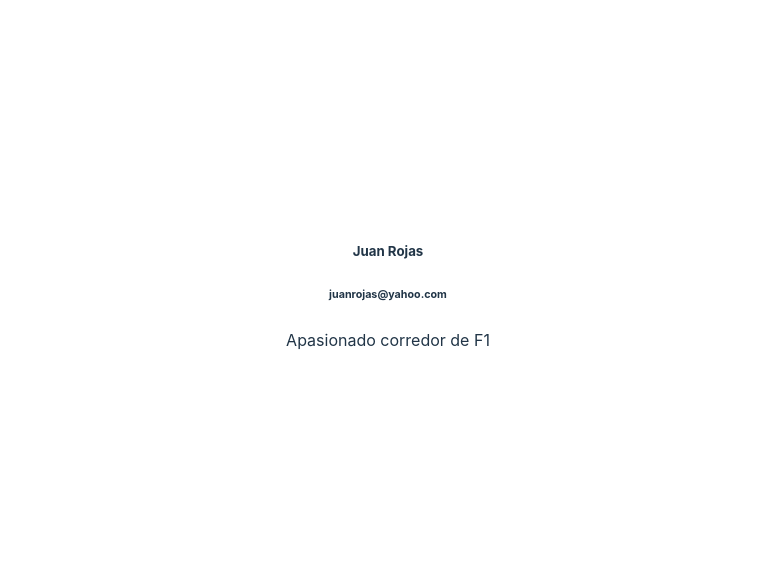
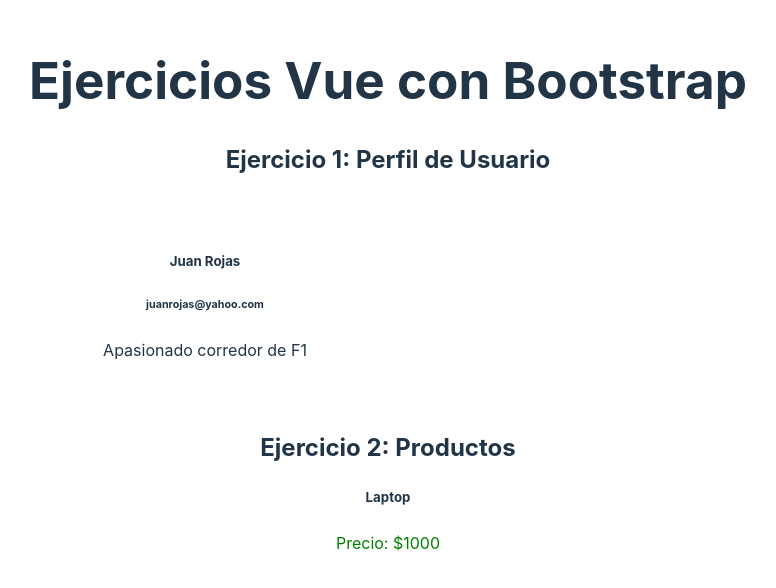
Before and after one commit to FideoKojima/211024, a Vue app: page / in a window 1280 px wide. Shown: the part 106-694 px from the top of the page, without its empty margins (252-1028 px from the left). Built offline with nearby package versions, Linux system fonts and the light colour scheme.

Commit message:
Refactor App.vue and add Product and UserProfile components

```diff
--- a/src/App.vue
+++ b/src/App.vue
@@ -1,9 +1,26 @@
-<script setup>
+<script>
 import UserProfile from "./components/UserProfile.vue";
+import Product from "./components/Product.vue";
+
+export default {
+  name: "App",
+  components: {
+    UserProfile,
+    Product,
+  },
+};
 </script>
 
 <template>
-  <UserProfile />
+  <div class="container mt-5">
+    <h1 class="mb-4">Ejercicios Vue con Bootstrap</h1>
+
+    <h2 clas="mb-3">Ejercicio 1: Perfil de Usuario</h2>
+    <UserProfile />
+
+    <h2 clas="mb-3">Ejercicio 2: Productos</h2>
+    <Product />
+  </div>
 </template>
 
 <style scoped>
```
